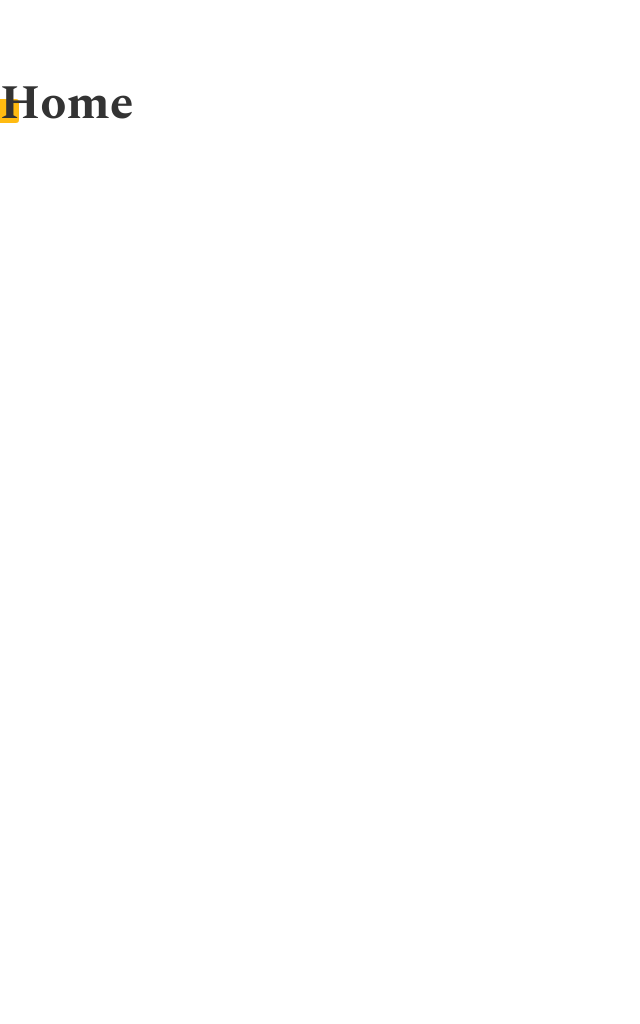
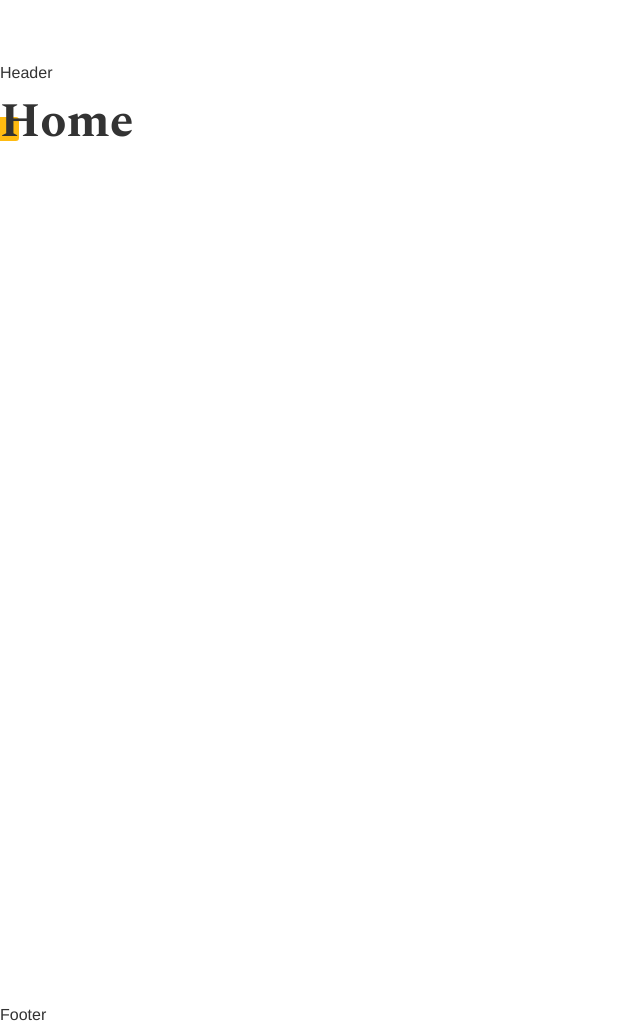
Before and after one commit to raigomes/dogs-next, a Next.js app: page / in a window 1280 px wide. Shown: the whole page, without its empty margins (0-640 px from the left). Before the commit the page ends 800 px from the top, so only its background shows below. Built offline with nearby package versions, Linux system fonts and the light colour scheme.

Commit message:
Add Header and Footer component

```diff
--- a/src/app/layout.tsx
+++ b/src/app/layout.tsx
@@ -1,5 +1,9 @@
 import type { Metadata } from "next";
 import { Spectral } from "next/font/google";
+
+import Header from "@/components/Header";
+import Footer from "@/components/Footer";
+
 import "./globals.css";
 
 export const metadata: Metadata = {
@@ -22,7 +26,13 @@ export default function RootLayout({
 }>) {
   return (
     <html lang="pt-BR">
-      <body className={`${spectral_font.variable}`}>{children}</body>
+      <body className={`${spectral_font.variable}`}>
+        <div className="App">
+          <Header />
+          <main className="AppBody">{children}</main>
+          <Footer />
+        </div>
+      </body>
     </html>
   );
 }
--- /dev/null
+++ b/src/components/Footer.jsx
@@ -0,0 +1,5 @@
+import React from "react";
+
+export default function Footer() {
+  return <footer>Footer</footer>;
+}
--- /dev/null
+++ b/src/components/Header.jsx
@@ -0,0 +1,5 @@
+import React from "react";
+
+export default function Header() {
+  return <header>Header</header>;
+}
```
